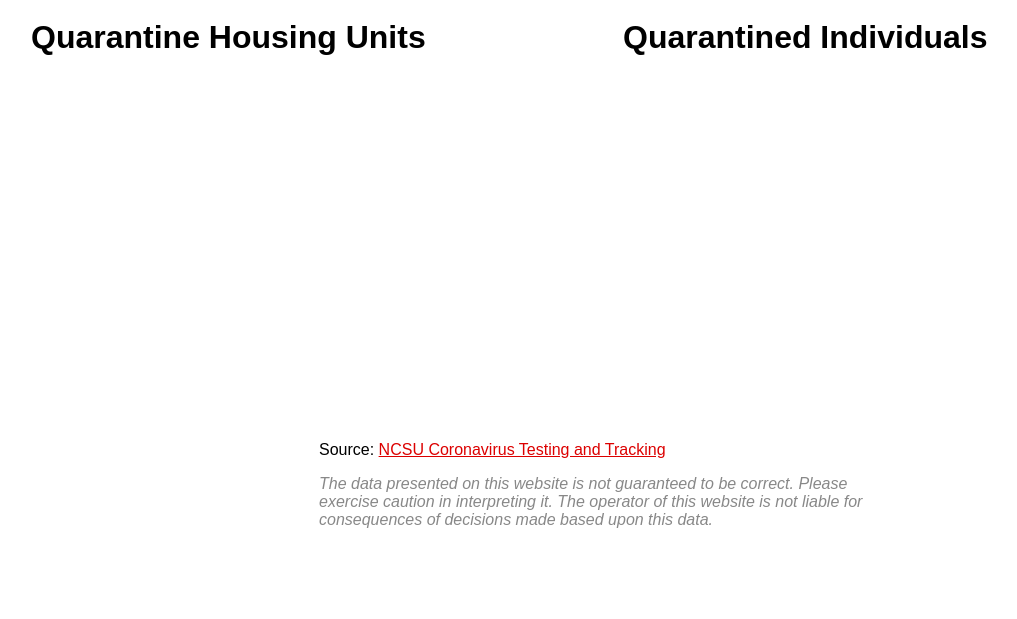
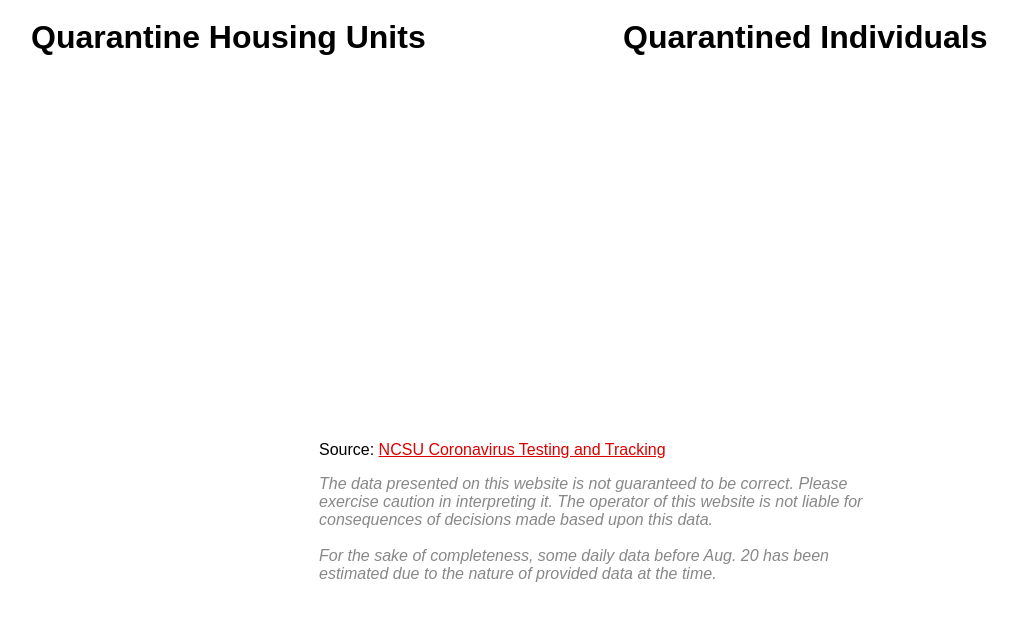
Before and after one commit to trevnels/ncsu-covid, a plain HTML site: page index.html in a window 1280 px wide. Shown: the part 986-1605 px from the top of the page, without its empty margins (33-1050 px from the left). Before the commit the page ends 1579 px from the top, so only its background shows below. Drawn offline with nearby package versions, Linux system fonts and the light colour scheme; no server answers.

Commit message:
added estimation disclaimer

```diff
--- a/index.html
+++ b/index.html
@@ -49,6 +49,8 @@
             <footer>
                 <p>Source: <a href="https://www.ncsu.edu/coronavirus/testing-and-tracking/">NCSU Coronavirus Testing and Tracking</a></p>
                 <em>The data presented on this website is not guaranteed to be correct. Please exercise caution in interpreting it. The operator of this website is not liable for consequences of decisions made based upon this data.</em>
+                <br><br>
+                <em>For the sake of completeness, some daily data before Aug. 20 has been estimated due to the nature of provided data at the time.</em>
                 <script src="dashboard.js"></script>
             </footer>
         </main>
```
